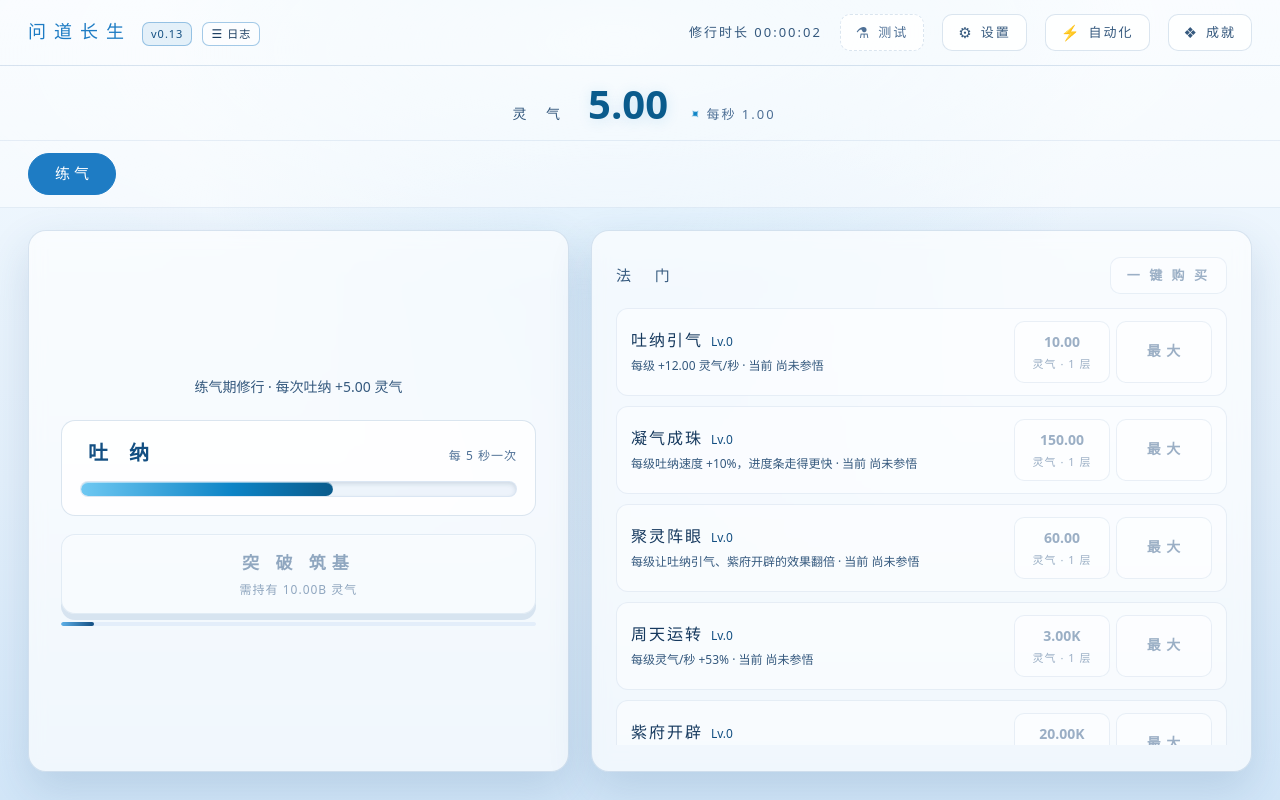
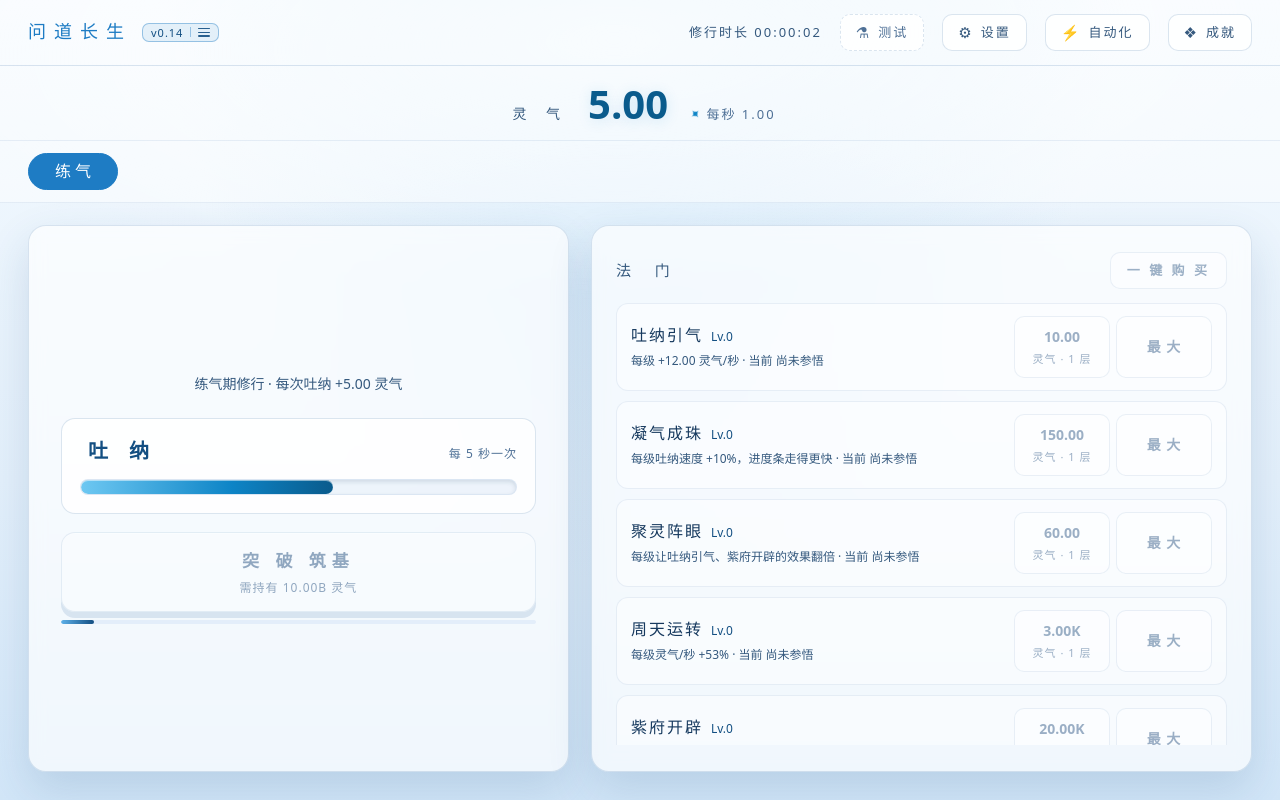
Before and after one commit to SkyItemChen/increment-xiuxian-game, a Vue app: page / in a window 1280 px wide. Both pictures are taken after a click on the button "踏 入 仙 途". Built offline with nearby package versions, Linux system fonts and the light colour scheme.

Commit message:
练气添三条成就，境界标签改正楷，日志收进版本号（0.14）

```diff
--- a/sim/challenge-check.mjs
+++ b/sim/challenge-check.mjs
@@ -34,6 +34,8 @@ const ZERO = {
   benchLevels: 0,
   treasures: 0,
   qiLog10: -Infinity,
+  gathers: 0,
+  playMinutes: 0,
 }
 
 /** 结丹线之前的贪心和运行时那颗一键购买同一条口径：过线之前只买丹炉与火候 */
@@ -121,7 +123,7 @@ const probes = [
   ['只有三条线炼满', { pillLevels: { danLu: 99, huoHou: 99, danFang: 99 } }],
   ['只把转盘抽到底（连带百转成渣那条挑战）', { pulls: 1e6 }],
   ['只把七道精神参悟到底', { spirits: Object.fromEntries(SPIRITS.map((s) => [s.id, 99])) }],
-  ['加属性成就全开（抽数那几条顺带咬合）', { qiLog10: 40, pulls: 1e6, explores: 99, jindan: 40, rootLevels: 99, benchLevels: 99, treasures: 7 }],
+  ['加属性成就全开（抽数那几条顺带咬合）', { qiLog10: 40, pulls: 1e6, explores: 99, jindan: 40, rootLevels: 99, benchLevels: 99, treasures: 7, gathers: 1e6, playMinutes: 999 }],
 ]
 for (const [label, part] of probes) {
   const b = totalBonus({ ...ZERO, ...part })
@@ -141,6 +143,8 @@ const ALL = totalBonus({
   explores: 1e4,
   pointsEarned: 1e6,
   qiLog10: 99,
+  gathers: 1e6,
+  playMinutes: 999,
 })
 console.log(
   `\n【全开的总账】出丹 +${Math.round(ALL.danAdd * 100)}% · 丹炼回灵气 +${Math.round(ALL.qiAdd * 100)}%` +
--- a/src/components/GameScreen.vue
+++ b/src/components/GameScreen.vue
@@ -118,10 +118,21 @@ const playTime = computed(() => {
     <header class="topbar">
       <div class="brand-block">
         <span class="brand">问道长生</span>
-        <span class="version">v{{ GAME_VERSION }}</span>
-        <button class="changelog-btn" type="button" aria-label="更新日志" @click="emit('openChangelog')">
-          <span class="changelog-icon">☰</span>
-          <span class="changelog-text">日志</span>
+        <!-- 版本号和日志入口合成一颗：右边三道杠就是日志，不再另写"日志"两个字 -->
+        <button
+          class="version-pill"
+          type="button"
+          title="更新日志"
+          aria-label="更新日志"
+          @click="emit('openChangelog')"
+        >
+          <span class="version">v{{ GAME_VERSION }}</span>
+          <span class="pill-divider" aria-hidden="true"></span>
+          <span class="menu-bars" aria-hidden="true">
+            <i></i>
+            <i></i>
+            <i></i>
+          </span>
         </button>
       </div>
       <div class="topbar-right">
@@ -299,51 +310,73 @@ const playTime = computed(() => {
   font-family: var(--font-kai);
 }
 
-/* 品牌后面缀一颗当前版本，跟更新日志页头那颗同一种做法 */
+/* 品牌后面缀一颗当前版本，右边顺带收着日志入口，跟更新日志页头那颗同一种做法 */
 .brand-block {
   display: flex;
-  align-items: baseline;
+  align-items: center;
   gap: 10px;
 }
 
-.version {
-  padding: 2px 8px;
+/* 版本号 + 三道杠合成一颗小标签：整颗可点，和 version 原来的边框样式一脉相承 */
+.version-pill {
+  cursor: pointer;
+  display: inline-flex;
+  align-items: center;
+  gap: 7px;
+  padding: 3px 8px;
   border: 1px solid var(--accent-line);
   border-radius: 7px;
   background: var(--accent-wash);
   color: var(--accent-deep);
+  line-height: 1;
+  transition: filter 0.15s ease, background 0.15s ease, transform 0.06s ease;
+}
+
+.version-pill:hover {
+  filter: brightness(1.06);
+  border-color: var(--accent);
+}
+
+.version-pill:active {
+  transform: translateY(1px);
+}
+
+/* 键盘走到这里得看得见，不然三道杠太小容易被当成装饰 */
+.version-pill:focus-visible {
+  outline: 2px solid var(--accent);
+  outline-offset: 2px;
+}
+
+.version {
   font-size: 11px;
   letter-spacing: 1px;
   font-variant-numeric: tabular-nums;
 }
 
-/* 版本号右侧的日志按钮：和 version 同一种小标签风格，但可点 */
-.changelog-btn {
-  cursor: pointer;
-  display: inline-flex;
-  align-items: center;
-  gap: 4px;
-  padding: 2px 8px;
-  border: 1px solid var(--accent-line);
-  border-radius: 7px;
-  background: var(--surface-flat);
-  color: var(--ink);
-  font-size: 11px;
-  letter-spacing: 1px;
-  transition: filter 0.15s ease, transform 0.06s ease;
+/* 版本和杠之间一道细竖线，分得开又不至于断成两块 */
+.pill-divider {
+  flex: none;
+  width: 1px;
+  height: 10px;
+  background: var(--accent-line);
 }
 
-.changelog-btn:hover {
-  filter: brightness(1.08);
+/* 三道杠用三根实心细条画，比字号里的 ☰ 更稳，怎么缩放都一样粗 */
+.menu-bars {
+  display: inline-flex;
+  flex-direction: column;
+  justify-content: space-between;
+  flex: none;
+  width: 12px;
+  height: 9px;
+  opacity: 0.9;
 }
 
-.changelog-btn:active {
-  transform: translateY(2px);
-}
-
-.changelog-icon {
-  font-size: 12px;
-  line-height: 1;
+.menu-bars i {
+  display: block;
+  height: 1.5px;
+  border-radius: 1px;
+  background: currentColor;
 }
 
 .topbar-right {
@@ -414,6 +447,7 @@ const playTime = computed(() => {
   display: none;
 }
 
+/* 境界标签用正楷：楷体笔画细、字形显小，字号抬一档才和旁边的小标签等重 */
 .realm-tab {
   flex: none;
   cursor: pointer;
@@ -422,10 +456,12 @@ const playTime = computed(() => {
   border-radius: 999px;
   background: var(--surface-raised);
   color: var(--ink-dim);
-  font-size: 15px;
+  font-family: var(--font-zhengkai);
+  font-size: 16px;
+  font-weight: 400;
+  line-height: 1.2;
   letter-spacing: 4px;
   text-indent: 4px;
-  font-family: var(--font-kai);
   transition: color 0.2s ease, border-color 0.2s ease, background 0.2s ease;
 }
 
@@ -789,12 +825,13 @@ const playTime = computed(() => {
   text-align: center;
 }
 
+/* 未开境界那颗大字也是境界名，和上面的标签同一种正楷，换页时不至于字体跳一下 */
 .locked-name {
   font-size: 40px;
   letter-spacing: 12px;
   text-indent: 12px;
   color: var(--accent-deep);
-  font-family: var(--font-kai);
+  font-family: var(--font-zhengkai);
 }
 
 .locked-teaser {
--- a/src/game/state.ts
+++ b/src/game/state.ts
@@ -596,6 +596,8 @@ function counters(): BonusCounters {
     benchLevels: Object.values(state.exploreLevels).reduce((a, b) => a + b, 0),
     treasures: Object.values(state.treasures).filter((lv) => lv > 0).length,
     qiLog10: state.totalEarned.log10(),
+    gathers: state.totalGathers,
+    playMinutes: Math.floor(state.totalTime / 60),
     jindanTree: state.jindanTree,
   }
 }
@@ -756,6 +758,8 @@ function achievementEarned(metric: AchievementDef['metric']): number {
   if (metric === 'root') return Object.values(state.rebirth).reduce((a, b) => a + b, 0)
   if (metric === 'bench') return Object.values(state.exploreLevels).reduce((a, b) => a + b, 0)
   if (metric === 'treasures') return Object.values(state.treasures).filter((lv) => lv > 0).length
+  if (metric === 'gathers') return state.totalGathers
+  if (metric === 'playtime') return Math.floor(state.totalTime / 60)
   return state.pointsEarned
 }
 
--- a/src/game/挑战.ts
+++ b/src/game/挑战.ts
@@ -46,6 +46,10 @@ export interface BonusCounters {
   treasures: number
   /** 累计灵气到过多少（log10） */
   qiLog10: number
+  /** 累计吐纳次数（练气那一世的勤勉账，存档里本来就有） */
+  gathers: number
+  /** 在线修行了多少分钟（不读 `loops`：那一笔押探索散功会归零，不满足只涨不跌） */
+  playMinutes: number
   /** 丹纹四枝的等级。丹纹是玩家花点数点出来的，不在这三张表的累计账里 */
   jindanTree?: Record<string, number>
 }
@@ -59,6 +63,8 @@ export function metricValue(metric: AchievementMetric | undefined, c: BonusCount
   if (metric === 'root') return c.rootLevels
   if (metric === 'bench') return c.benchLevels
   if (metric === 'treasures') return c.treasures
+  if (metric === 'gathers') return c.gathers
+  if (metric === 'playtime') return c.playMinutes
   return c.pointsEarned
 }
 
--- a/src/game/更新日志.ts
+++ b/src/game/更新日志.ts
@@ -3,7 +3,7 @@
  * 版本号只有这一处，页头和修行页角上都读它——改一次玩法就往上挪一格。
  * 每条一句话说完，只写玩家能感觉到的变化，不写实现层的东西。
  */
-export const GAME_VERSION = '0.13'
+export const GAME_VERSION = '0.14'
 
 export interface ChangelogEntry {
   version: string
@@ -13,6 +13,16 @@ export interface ChangelogEntry {
 }
 
 export const CHANGELOG: ChangelogEntry[] = [
+  {
+    version: '0.14',
+    date: '2026-10-18',
+    items: [
+      '练气新增三条成就：气满丹田（累计灵气 1e11）、吐纳有常（累计吐纳 500 次）、静坐忘机（在线修行 50 分钟）',
+      '三条各加到不同的地方：出丹 +10%、灵气产出 +5%、按秒折点 ×1.1',
+      '境界标签改用正楷，字号抬到 16 号，字不再显小',
+      '顶栏版本号右边只留三道杠，点它就是更新日志，不再单占一个“日志”按钮',
+    ],
+  },
   {
     version: '0.13',
     date: '2026-10-17',
--- a/src/style.css
+++ b/src/style.css
@@ -78,6 +78,12 @@
 
   --font-kai: 'STKaiti', 'KaiTi', 'Noto Serif SC', 'SimSun', serif;
 
+  /* 正楷：境界标签专用。各平台楷体的名字都不一样，这里按「标准楷体优先」排——
+     Windows 的楷体（KaiTi）比华文楷体更端正，所以把它提到 STKaiti 前面；
+     实在没有楷体才退到宋体，免得字一落下去就成了印刷体的死板样 */
+  --font-zhengkai: 'KaiTi', 'STKaiti', 'Kaiti SC', 'KaiTi_GB2312', '楷体', 'LXGW WenKai',
+    'AR PL UKai CN', 'Noto Serif SC', serif;
+
   font-family: 'PingFang SC', 'Microsoft YaHei', 'Noto Sans SC', system-ui, sans-serif;
   font-size: 16px;
   line-height: 1.6; /* 无单位，可安全继承到大字号 */
```
Also changed, not shown: src/game/词条与属性.ts (+64 -3 lines), 2 other files (tests, documents, lock files or other folders).
